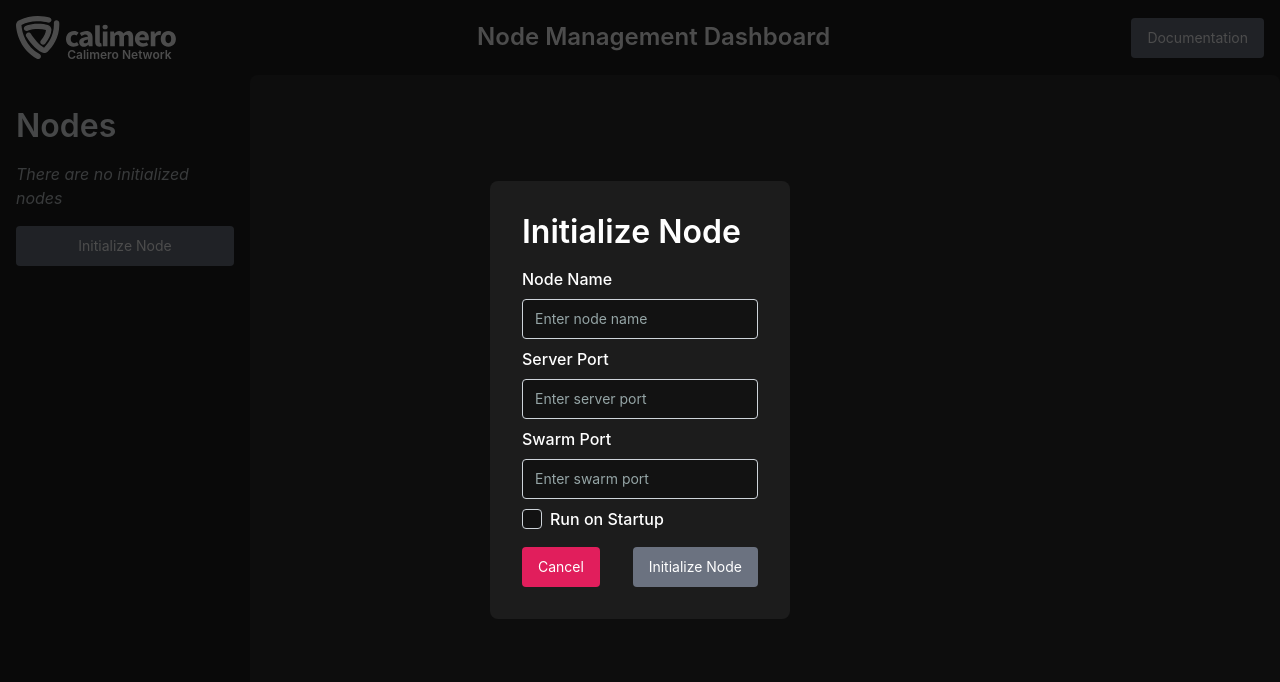
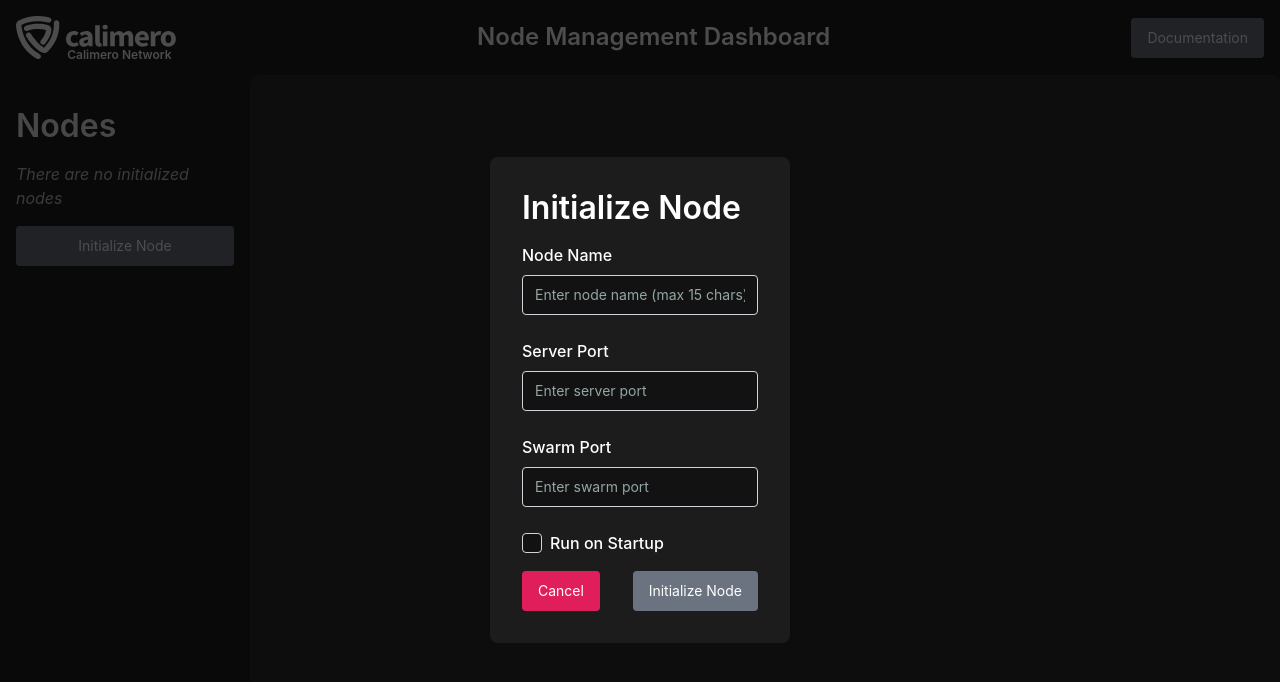
Before and after one commit to calimero-network/node-multiplatform-tauri, a React (Vite) app: page / in a window 1280 px wide. Both pictures are taken after a click on the button "Initialize Node". Shown: the top 682 px of the page. Built offline with nearby package versions, Linux system fonts and the light colour scheme.

Commit message:
feat: show error message on node creation, close the popup on success and select the created node

```diff
--- a/src/components/common/input/Styled.ts
+++ b/src/components/common/input/Styled.ts
@@ -11,7 +11,7 @@ export const Label = styled.label`
   color: #ffffff;
 `;
 
-export const StyledInput = styled.input<{ $hasError?: boolean }>`
+export const StyledInput = styled.input<{ $hasError?: boolean; $noMargin?: boolean; $showingCharCount?: boolean }>`
   width: 100%;
   height: 40px;
   padding: 0 12px;
@@ -26,7 +26,11 @@ export const StyledInput = styled.input<{ $hasError?: boolean }>`
     border-color 0.15s ease-in-out,
     box-shadow 0.15s ease-in-out;
   box-sizing: border-box;
-  margin-bottom: 0.5rem;
+  margin-bottom: ${props => {
+    if (props.$noMargin) return '0';
+    if (props.$showingCharCount) return '0';
+    return '0.5rem';
+  }};
 
   &:focus {
     color: #2c3e50;
@@ -63,3 +67,13 @@ export const ErrorMessage = styled.span`
   font-size: 12px;
   margin-top: 0.25rem;
 `;
+
+export const InputContainer = styled.div<{ noMargin?: boolean; showingCharCount?: boolean }>`
+  display: flex;
+  flex-direction: column;
+  margin-bottom: ${props => {
+    if (props.noMargin) return '0';
+    if (props.showingCharCount) return '0';
+    return '1rem';
+  }};
+`;
--- a/src/components/common/input/index.tsx
+++ b/src/components/common/input/index.tsx
@@ -1,18 +1,18 @@
 import React from 'react';
-import { InputGroup, Label, StyledInput, ErrorMessage } from './Styled';
+import { InputContainer, StyledInput, Label } from './Styled';
 
 interface InputProps extends React.InputHTMLAttributes<HTMLInputElement> {
-  label?: string;
-  error?: string;
+  label: string;
+  noMargin?: boolean;
+  showingCharCount?: boolean;
 }
 
-const Input: React.FC<InputProps> = ({ label, error, ...props }) => {
+const Input: React.FC<InputProps> = ({ label, noMargin, showingCharCount, ...props }) => {
   return (
-    <InputGroup>
-      {label && <Label htmlFor={props.id}>{label}</Label>}
-      <StyledInput $hasError={!!error} {...props} />
-      {error && <ErrorMessage>{error}</ErrorMessage>}
-    </InputGroup>
+    <InputContainer noMargin={noMargin} showingCharCount={showingCharCount}>
+      <Label>{label}</Label>
+      <StyledInput $noMargin={noMargin} $showingCharCount={showingCharCount} {...props} />
+    </InputContainer>
   );
 };
 
--- a/src/components/node/nodeInitPopup/index.tsx
+++ b/src/components/node/nodeInitPopup/index.tsx
@@ -6,6 +6,7 @@ import {
   PopupButtons,
   SuccessMessage,
   ErrorMessage,
+  CharacterCount,
 } from '../../common/popup/Styled';
 import { CommandResponse } from '../../../hooks/useNodeManagement';
 
@@ -17,21 +18,26 @@ interface NodeInitializationPopupProps {
     runOnStartup: boolean
   ) => Promise<CommandResponse>;
   onClose: () => void;
+  handleNodeSelect: (nodeName: string) => void;
 }
 
-const NodeInitializationPopup: React.FC<NodeInitializationPopupProps> = ({
-  onInitialize,
-  onClose,
-}) => {
+const NodeInitializationPopup: React.FC<NodeInitializationPopupProps> = ({...props}) => {
   const [nodeName, setNodeName] = useState('');
   const [serverPort, setServerPort] = useState('');
   const [swarmPort, setSwarmPort] = useState('');
   const [runOnStartup, setRunOnStartup] = useState(false);
   const [message, setMessage] = useState('');
 
+  const handleNodeNameChange = (e: React.ChangeEvent<HTMLInputElement>) => {
+    const value = e.target.value;
+    if (value.length <= 15) {
+      setNodeName(value);
+    }
+  };
+
   const handleSubmit = async (e: React.FormEvent) => {
     e.preventDefault();
-    const response = await onInitialize(
+    const response = await props.onInitialize(
       nodeName,
       parseInt(serverPort),
       parseInt(swarmPort),
@@ -39,10 +45,17 @@ const NodeInitializationPopup: React.FC<NodeInitializationPopupProps> = ({
     );
     if (response.success) {
       setMessage(response.message);
+
+      setTimeout(() => {
+        props.handleNodeSelect(nodeName);
+        props.onClose();
+      }, 1500);
     } else {
       setMessage('Error: ' + response.message);
     }
   };
+
+  const isShowingCharCount = nodeName.length >= 10;
 
   return (
     <>
@@ -52,10 +65,18 @@ const NodeInitializationPopup: React.FC<NodeInitializationPopupProps> = ({
           label="Node Name"
           type="text"
           value={nodeName}
-          onChange={(e) => setNodeName(e.target.value)}
-          placeholder="Enter node name"
+          onChange={handleNodeNameChange}
+          placeholder="Enter node name (max 15 chars)"
           required
+          maxLength={15}
+          noMargin={isShowingCharCount}
+          showingCharCount={isShowingCharCount}
         />
+        {isShowingCharCount && (
+          <CharacterCount warning={nodeName.length >= 13}>
+            {nodeName.length}/15 characters
+          </CharacterCount>
+        )}
         <Input
           label="Server Port"
           type="number"
@@ -78,7 +99,7 @@ const NodeInitializationPopup: React.FC<NodeInitializationPopupProps> = ({
           onChange={(e) => setRunOnStartup(e.target.checked)}
         />
         <PopupButtons>
-          <Button type="button" variant="warning" onClick={onClose}>
+          <Button type="button" variant="warning" onClick={props.onClose}>
             Cancel
           </Button>
           <Button type="submit" variant="primary">
--- a/src/pages/dashboard/index.tsx
+++ b/src/pages/dashboard/index.tsx
@@ -130,6 +130,7 @@ const Dashboard: React.FC = () => {
           <PopupWrapper isOpen={showPopup} onClose={() => setShowPopup(false)}>
             <NodeInitializationPopup
               onInitialize={handleNodeInitialize}
+              handleNodeSelect={handleNodeSelect}
               onClose={() => setShowPopup(false)}
             />
           </PopupWrapper>
```
